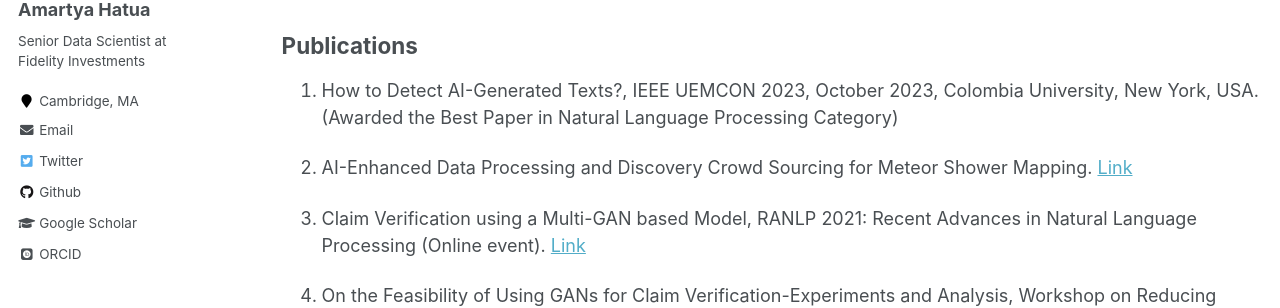
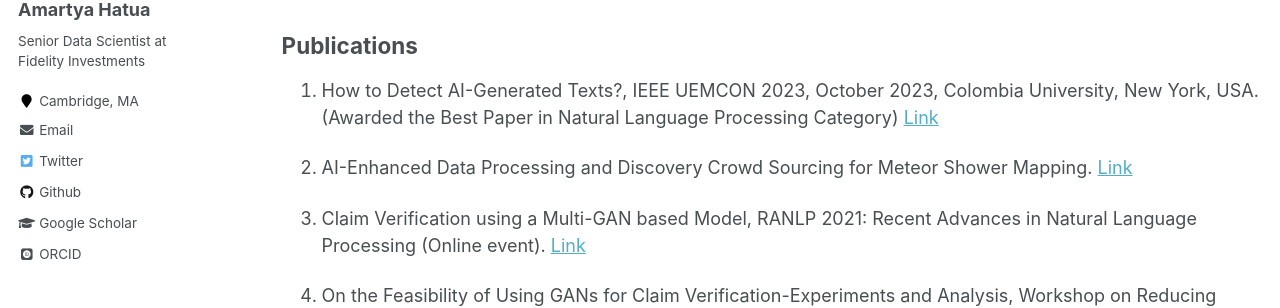
Before and after one commit to amartyahatua/amartyahatua.github.io, a Jekyll site: the page built from _pages/publications.md, in a window 1280 px wide and 900 px high. Shown: the part 349-657 px from the top of the window. Built offline with Jekyll 4.4.1, drawn with Linux system fonts in a browser that asks for light colours; some web fonts are replaced.

Commit message:
'adding_publication'

```diff
--- a/_pages/publications.md
+++ b/_pages/publications.md
@@ -13,7 +13,7 @@ author_profile: true
 
 ## Publications
 14. How to Detect AI-Generated Texts?, IEEE UEMCON 2023, October 2023, Colombia University, New York, USA. (Awarded the
-Best Paper in Natural Language Processing Category)
+Best Paper in Natural Language Processing Category) [Link](https://ieeexplore.ieee.org/abstract/document/10316132)
 
 13. AI-Enhanced Data Processing and Discovery Crowd Sourcing for Meteor Shower Mapping. [Link](https://arxiv.org/pdf/2308.02664.pdf)
 
```
